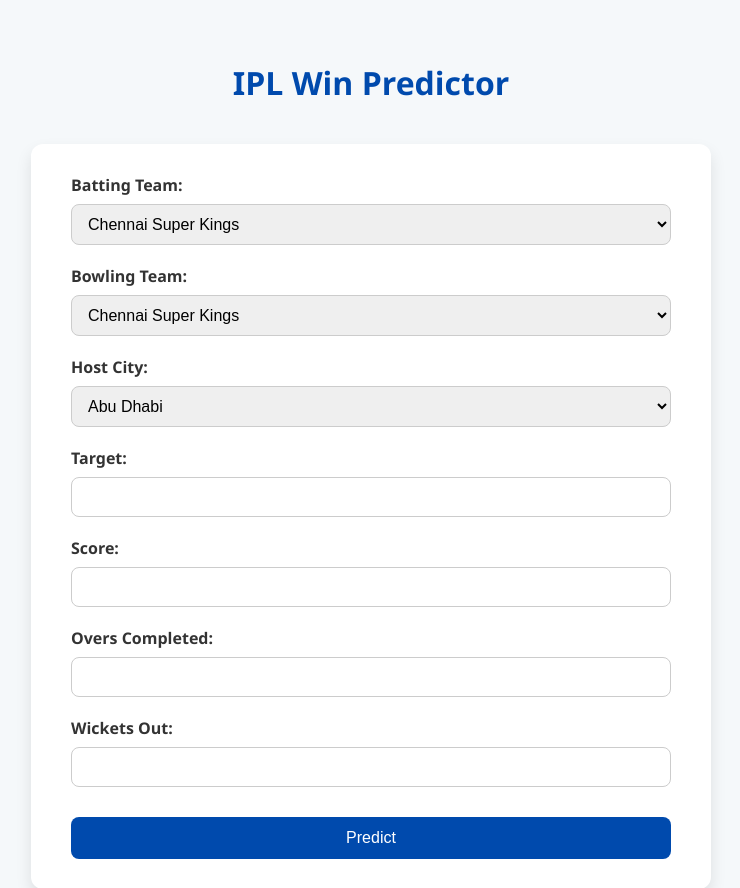
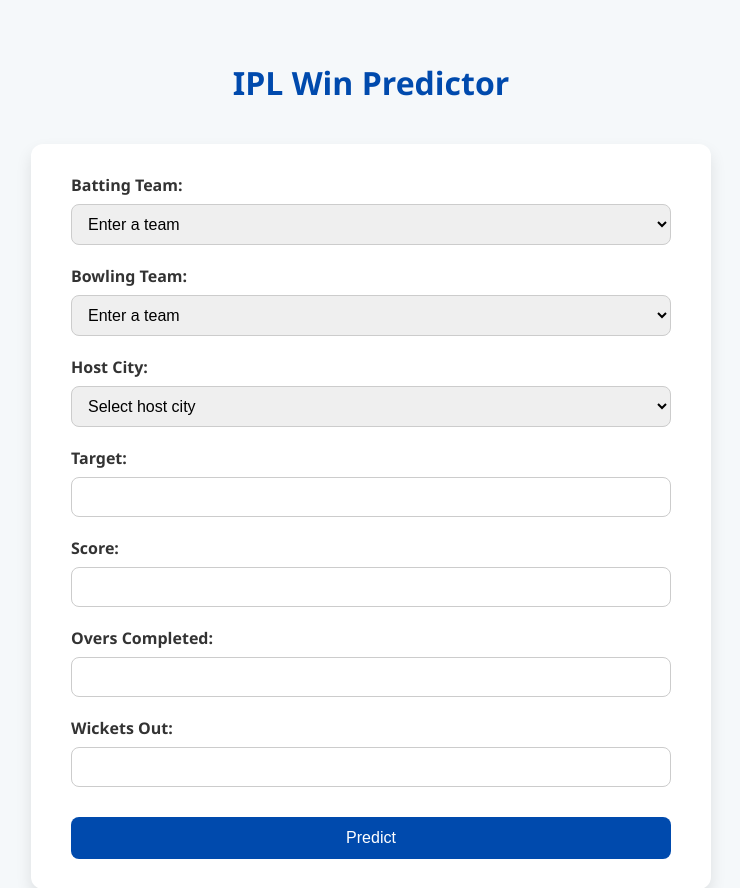
Before and after one commit to Ambar-Gupta22/IPL_Prediction, a Flask app: page / in a window 1280 px wide. Shown: the top 888 px of the page, without its empty margins (269-1009 px from the left). Run offline with Flask 3, Linux system fonts and the light colour scheme; parts of the project's set-up code (start-up, migrations or seed data) failed here and were passed over.

Commit message:
Update index.html
third-commit

```diff
--- a/templates/index.html
+++ b/templates/index.html
@@ -84,7 +84,8 @@
   <form method="POST" id="prediction-form">
     <div class="form-section">
       <label for="batting_team">Batting Team:</label>
-      <select name="batting_team" id="batting_team">
+      <select name="batting_team" id="batting_team" required>
+        <option value="" disabled selected>Enter a team</option>
         {% for team in teams %}
         <option value="{{ team }}">{{ team }}</option>
         {% endfor %}
@@ -92,7 +93,8 @@
     </div>
     <div class="form-section">
       <label for="bowling_team">Bowling Team:</label>
-      <select name="bowling_team" id="bowling_team">
+      <select name="bowling_team" id="bowling_team" required>
+        <option value="" disabled selected>Enter a team</option>
         {% for team in teams %}
         <option value="{{ team }}">{{ team }}</option>
         {% endfor %}
@@ -100,7 +102,8 @@
     </div>
     <div class="form-section">
       <label for="city">Host City:</label>
-      <select name="city" id="city">
+      <select name="city" id="city" required>
+        <option value="" disabled selected>Select host city</option>
         {% for city in cities %}
         <option value="{{ city }}">{{ city }}</option>
         {% endfor %}
```
